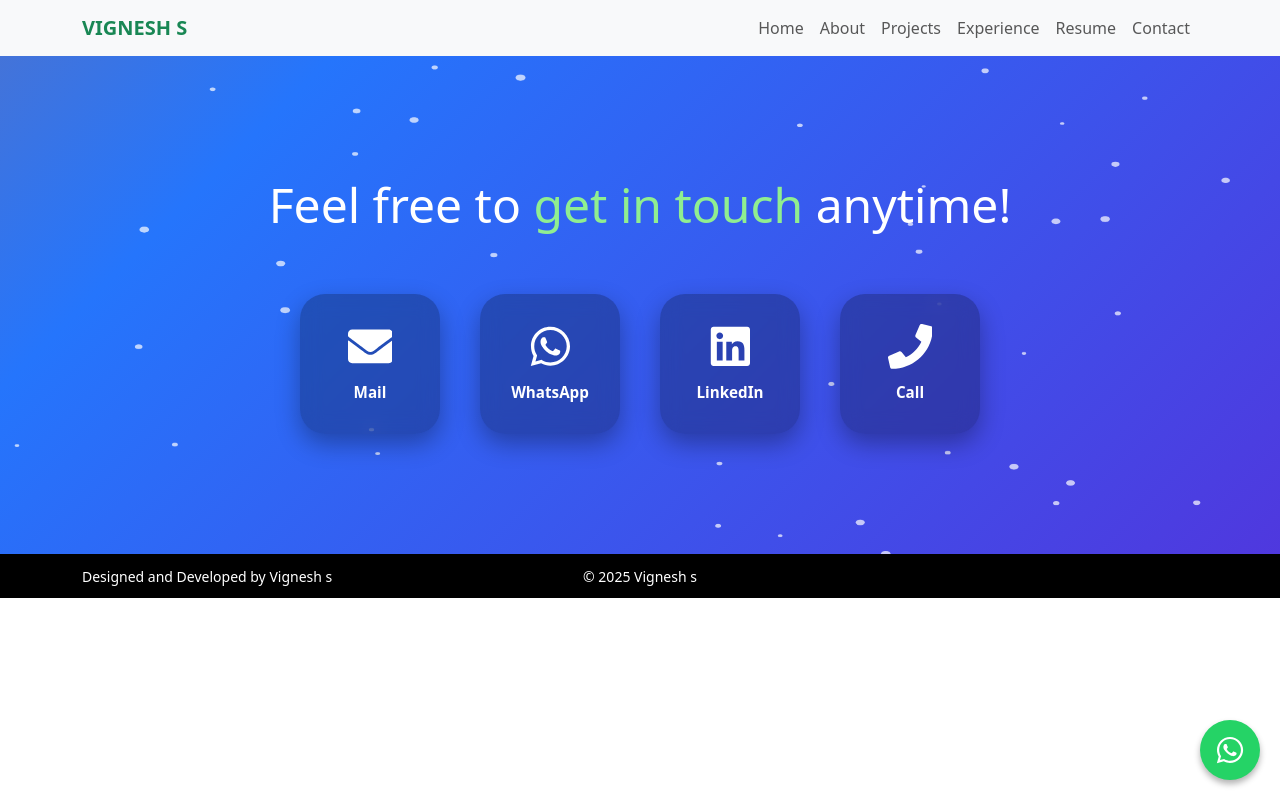
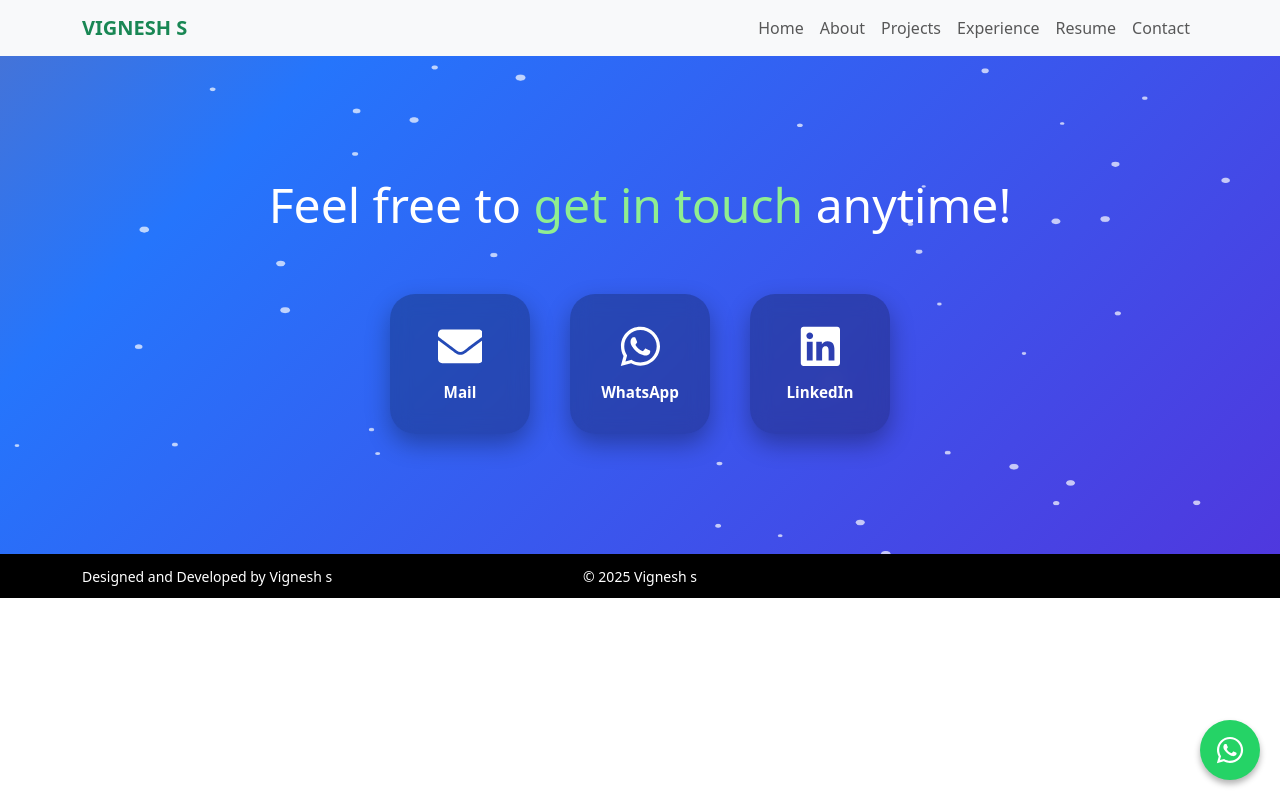
Before and after one commit to vicky-6/my-portfolio, a React (Vite) app: page /contact in a window 1280 px wide. Built offline with nearby package versions, Linux system fonts and the light colour scheme.

Commit message:
call hidden

```diff
--- a/src/pages/Contact/ContactUs.jsx
+++ b/src/pages/Contact/ContactUs.jsx
@@ -361,10 +361,10 @@ const ContactUs = () => {
           LinkedIn
         </ContactCard>
 
-        <ContactCard as="a" href="tel:+918248429488" style={{ textDecoration: "none" }}>
+        {/* <ContactCard as="a" href="tel:+918248429488" style={{ textDecoration: "none" }}>
           <FaPhone />
           Call
-        </ContactCard>
+        </ContactCard> */}
       </ContactGrid>
 
       {showPopup && (
```
